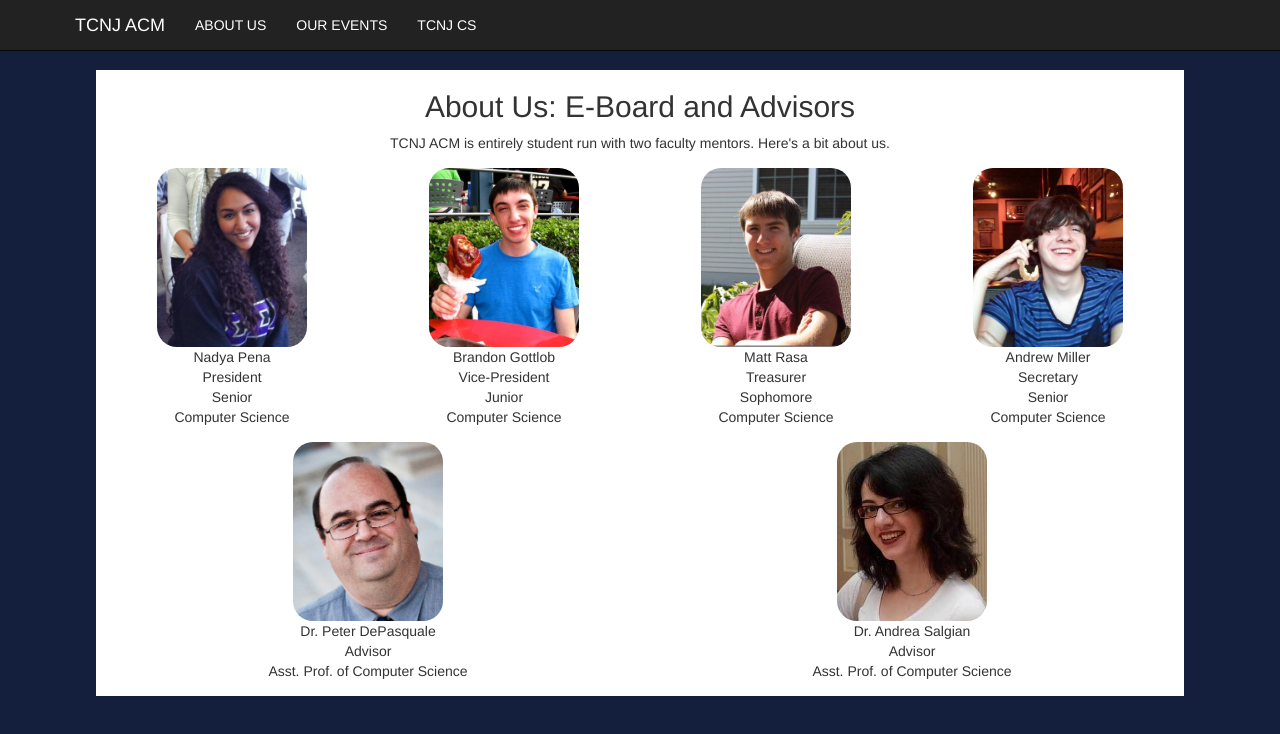
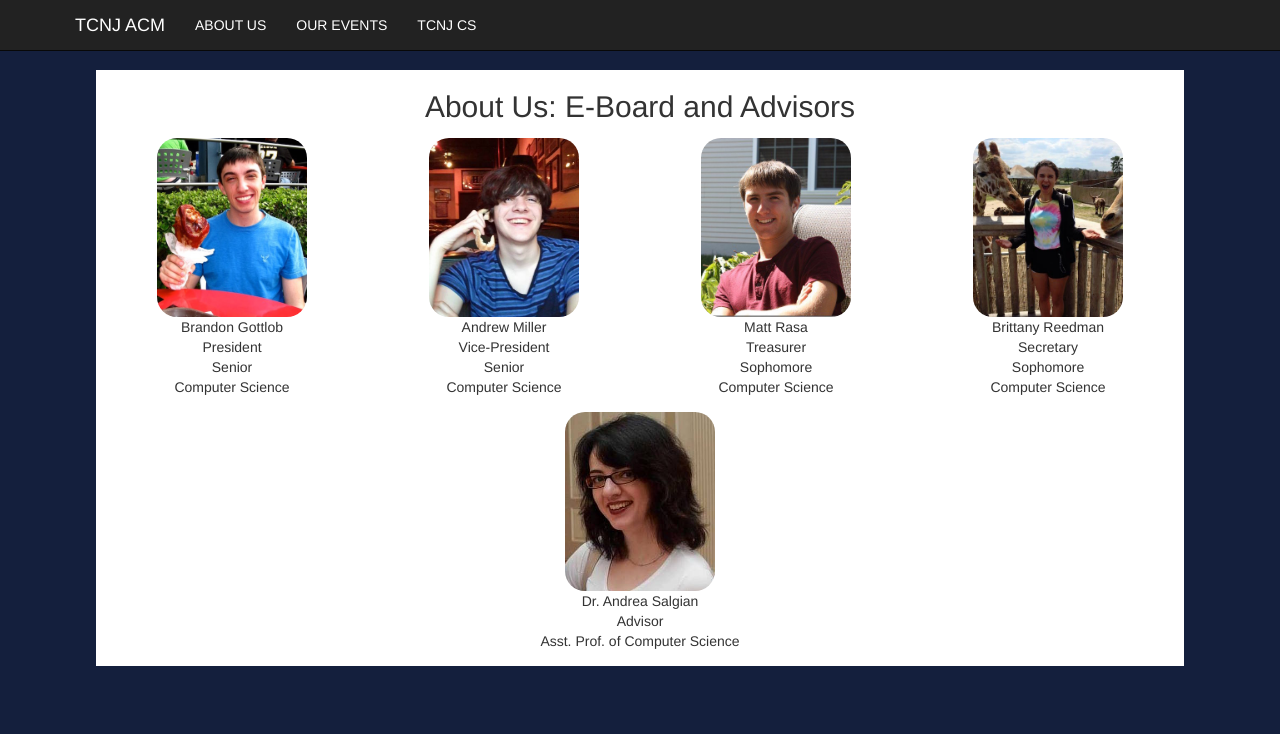
Before and after one commit to EthanZeigler/tcnj-acm-site, a plain HTML site: page pages/about.html in a window 1280 px wide. Drawn offline with nearby package versions, Linux system fonts and the light colour scheme.

Commit message:
E board update

```diff
--- a/pages/about.html
+++ b/pages/about.html
@@ -47,15 +47,14 @@
         <!-- About Section -->
         <div class="row">
             <h2>About Us: E-Board and Advisors</h2>
-            <p>TCNJ ACM is entirely student run with two faculty mentors. Here's a bit about us.</p>
         </div>
         <!-- All images of people should be proportional to size 360 x 430-->
         <div class="row">
             <div class="col-sm-6 col-md-3 text-center">
                 <div class="member-block">
-                    <img src="../imgs/nadya.png" alt="Nadya Pena" width="150">
+                    <img src="../imgs/brandon.jpg" alt="Brandon Gottlob" width="150">
                     <p>
-                        Nadya Pena</br>
+                        Brandon Gottlob</br>
                         President</br>
                         Senior</br>
                         Computer Science
@@ -64,11 +63,11 @@
             </div>
             <div class="col-sm-6 col-md-3 text-center">
                 <div class="member-block">
-                    <img src="../imgs/brandon.jpg" alt="Brandon Gottlob" width="150">
+                    <img src="../imgs/anderson.jpg" alt="Andrew Miller" width="150">
                     <p>
-                        Brandon Gottlob</br>
+                        Andrew Miller</br>
                         Vice-President</br>
-                        Junior</br>
+                        Senior</br>
                         Computer Science
                     </p>
                 </div>
@@ -86,11 +85,11 @@
             </div>
             <div class="col-sm-6 col-md-3 text-center">
                 <div class="member-block">
-                    <img src="../imgs/anderson.jpg" alt="Andrew Miller" width="150">
+                    <img src="../imgs/brittany.jpg" alt="Brittany Reedman" width="150">
                     <p>
-                        Andrew Miller</br>
+                        Brittany Reedman</br>
                         Secretary</br>
-                        Senior</br>
+                        Sophomore</br>
                         Computer Science
                     </p>
                 </div>
@@ -99,18 +98,7 @@
 
         <!-- advisor pictures -->
         <div class="row">
-            <div class="col-sm-6 text-center">
-                <div class="member-block">
-                    <img src="../imgs/deps.png" alt="Peter DePasquale" width="150">
-                    <p>
-                        Dr. Peter DePasquale</br>
-                        Advisor</br>
-                        Asst. Prof. of Computer Science</br>
-                    </p>
-                </div>
-            </div>
-
-            <div class="col-sm-6 text-center">
+            <div class="col-sm-12 text-center">
                 <div class="member-block">
                     <img src="../imgs/salgian.jpg" alt="Andrea Salgian" width="150">
                     <p>
```
Also changed, not shown: imgs/brittany.jpg (added).
